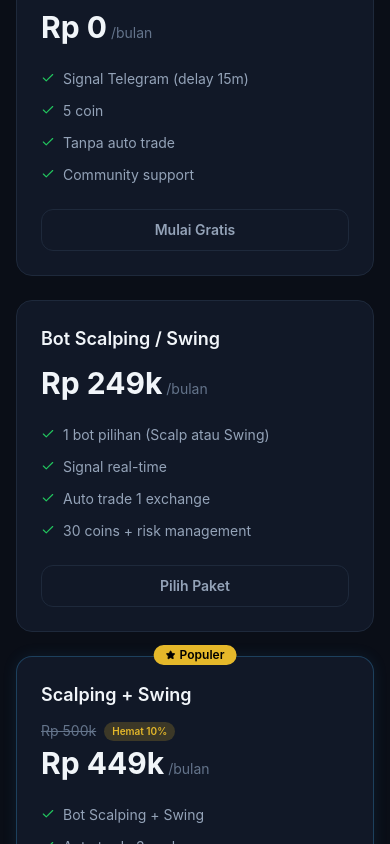
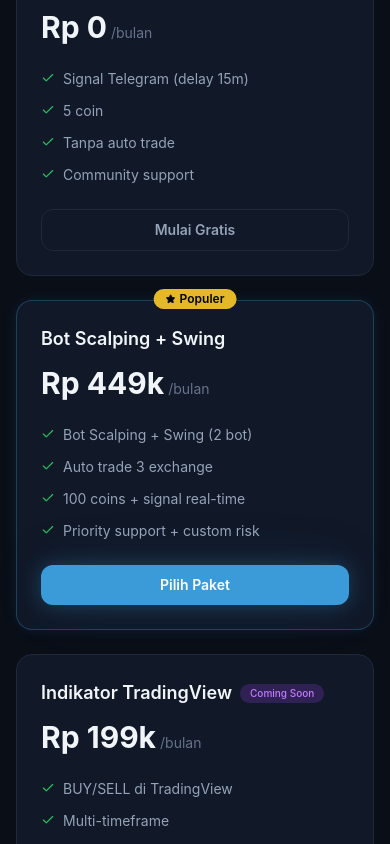
Before and after one commit to Erictan24/cryptovision-web, a Next.js app: page / in a window 390 px wide. Shown: the part 3757-4601 px from the top of the page. Built offline with nearby package versions, Linux system fonts and the light colour scheme; no server answers.

Commit message:
Simplify pricing: remove single bot, keep Bot Combo + Indicator only

```diff
--- a/src/app/api/orders/route.ts
+++ b/src/app/api/orders/route.ts
@@ -4,8 +4,7 @@ import { getSession } from "@/lib/auth";
 import { createOrderDb, getOrderDb, getOrdersByUserDb, updateOrderStatusDb } from "@/lib/db";
 
 const PLANS: Record<string, { name: string; priceIDR: string; priceUSD: string }> = {
-  single: { name: "Bot Scalping / Swing", priceIDR: "Rp 249.000", priceUSD: "$19" },
-  dual: { name: "Scalping + Swing", priceIDR: "Rp 449.000", priceUSD: "$35" },
+  bot: { name: "Bot Scalping + Swing", priceIDR: "Rp 449.000", priceUSD: "$35" },
   indicator: { name: "Indikator TradingView", priceIDR: "Rp 199.000", priceUSD: "$15" },
 };
 
--- a/src/app/checkout/page.tsx
+++ b/src/app/checkout/page.tsx
@@ -16,8 +16,7 @@ import {
 } from "lucide-react";
 
 const PLANS: Record<string, { name: string; nameEn: string; priceIDR: string; priceUSD: string }> = {
-  single: { name: "Bot Scalping / Swing", nameEn: "Scalping / Swing Bot", priceIDR: "Rp 249.000", priceUSD: "$19" },
-  dual: { name: "Scalping + Swing", nameEn: "Scalping + Swing", priceIDR: "Rp 449.000", priceUSD: "$35" },
+  bot: { name: "Bot Scalping + Swing", nameEn: "Scalping + Swing Bot", priceIDR: "Rp 449.000", priceUSD: "$35" },
   indicator: { name: "Indikator TradingView", nameEn: "TradingView Indicator", priceIDR: "Rp 199.000", priceUSD: "$15" },
 };
 
--- a/src/components/Pricing.tsx
+++ b/src/components/Pricing.tsx
@@ -23,28 +23,15 @@ export default function Pricing() {
       href: "/login",
     },
     {
-      key: "single",
-      name: p.single_name,
-      price: usd ? p.single_price_usd : p.single_price_idr,
-      features: [p.single_f1, p.single_f2, p.single_f3, p.single_f4],
-      cta: p.cta,
-      popular: false,
-      accent: false,
-      comingSoon: false,
-      href: "/checkout?plan=single",
-    },
-    {
-      key: "dual",
-      name: p.dual_name,
-      price: usd ? p.dual_price_usd : p.dual_price_idr,
-      originalPrice: usd ? p.dual_original_usd : p.dual_original_idr,
-      discount: p.dual_discount,
-      features: [p.dual_f1, p.dual_f2, p.dual_f3, p.dual_f4],
+      key: "bot",
+      name: p.bot_name,
+      price: usd ? p.bot_price_usd : p.bot_price_idr,
+      features: [p.bot_f1, p.bot_f2, p.bot_f3, p.bot_f4],
       cta: p.cta,
       popular: true,
       accent: true,
       comingSoon: false,
-      href: "/checkout?plan=dual",
+      href: "/checkout?plan=bot",
     },
     {
       key: "indicator",
@@ -100,7 +87,7 @@ export default function Pricing() {
         </motion.div>
 
         {/* Cards */}
-        <div className="mt-12 grid gap-6 sm:grid-cols-2 lg:grid-cols-4">
+        <div className="mt-12 grid gap-6 sm:grid-cols-2 lg:grid-cols-3">
           {plans.map((plan, i) => (
             <motion.div
               key={plan.name}
@@ -130,14 +117,6 @@ export default function Pricing() {
               </div>
 
               <div className="mt-3">
-                {plan.originalPrice && (
-                  <div className="flex items-center gap-2 mb-1">
-                    <span className="text-sm text-[var(--color-text-muted)] line-through">{plan.originalPrice}</span>
-                    <span className="rounded-full bg-[var(--color-gold)]/20 px-2 py-0.5 text-[10px] font-semibold text-[var(--color-gold)]">
-                      {plan.discount}
-                    </span>
-                  </div>
-                )}
                 <div className="flex items-baseline gap-1">
                   <span className="text-3xl font-bold">{plan.price}</span>
                   <span className="text-sm text-[var(--color-text-muted)]">
--- a/src/lib/orders.ts
+++ b/src/lib/orders.ts
@@ -55,7 +55,6 @@ export function getOrdersByUser(userId: number): Order[] {
 }
 
 export const PLANS: Record<string, { name: string; priceIDR: string; priceUSD: string; amountIDR: number }> = {
-  single: { name: "Bot Scalping / Swing", priceIDR: "Rp 249.000", priceUSD: "$19", amountIDR: 249000 },
-  dual: { name: "Scalping + Swing", priceIDR: "Rp 449.000", priceUSD: "$35", amountIDR: 449000 },
+  bot: { name: "Bot Scalping + Swing", priceIDR: "Rp 449.000", priceUSD: "$35", amountIDR: 449000 },
   indicator: { name: "Indikator TradingView", priceIDR: "Rp 199.000", priceUSD: "$15", amountIDR: 199000 },
 };
--- a/src/messages/en.json
+++ b/src/messages/en.json
@@ -64,23 +64,13 @@
     "free_f2": "5 coins",
     "free_f3": "No auto trade",
     "free_f4": "Community support",
-    "single_name": "Scalping / Swing Bot",
-    "single_price_idr": "Rp 249k",
-    "single_price_usd": "$19",
-    "single_f1": "1 bot of your choice (Scalp or Swing)",
-    "single_f2": "Real-time signals",
-    "single_f3": "Auto trade 1 exchange",
-    "single_f4": "30 coins + risk management",
-    "dual_name": "Scalping + Swing",
-    "dual_price_idr": "Rp 449k",
-    "dual_price_usd": "$35",
-    "dual_original_idr": "Rp 500k",
-    "dual_original_usd": "$38",
-    "dual_discount": "Save 10%",
-    "dual_f1": "Scalping + Swing Bot",
-    "dual_f2": "Auto trade 3 exchanges",
-    "dual_f3": "100 coins",
-    "dual_f4": "Priority support + custom risk",
+    "bot_name": "Scalping + Swing Bot",
+    "bot_price_idr": "Rp 449k",
+    "bot_price_usd": "$35",
+    "bot_f1": "Scalping + Swing Bot (2 bots)",
+    "bot_f2": "Auto trade 3 exchanges",
+    "bot_f3": "100 coins + real-time signals",
+    "bot_f4": "Priority support + custom risk",
     "indicator_name": "TradingView Indicator",
     "indicator_price_idr": "Rp 199k",
     "indicator_price_usd": "$15",
--- a/src/messages/id.json
+++ b/src/messages/id.json
@@ -64,23 +64,13 @@
     "free_f2": "5 coin",
     "free_f3": "Tanpa auto trade",
     "free_f4": "Community support",
-    "single_name": "Bot Scalping / Swing",
-    "single_price_idr": "Rp 249k",
-    "single_price_usd": "$19",
-    "single_f1": "1 bot pilihan (Scalp atau Swing)",
-    "single_f2": "Signal real-time",
-    "single_f3": "Auto trade 1 exchange",
-    "single_f4": "30 coins + risk management",
-    "dual_name": "Scalping + Swing",
-    "dual_price_idr": "Rp 449k",
-    "dual_price_usd": "$35",
-    "dual_original_idr": "Rp 500k",
-    "dual_original_usd": "$38",
-    "dual_discount": "Hemat 10%",
-    "dual_f1": "Bot Scalping + Swing",
-    "dual_f2": "Auto trade 3 exchange",
-    "dual_f3": "100 coins",
-    "dual_f4": "Priority support + custom risk",
+    "bot_name": "Bot Scalping + Swing",
+    "bot_price_idr": "Rp 449k",
+    "bot_price_usd": "$35",
+    "bot_f1": "Bot Scalping + Swing (2 bot)",
+    "bot_f2": "Auto trade 3 exchange",
+    "bot_f3": "100 coins + signal real-time",
+    "bot_f4": "Priority support + custom risk",
     "indicator_name": "Indikator TradingView",
     "indicator_price_idr": "Rp 199k",
     "indicator_price_usd": "$15",
```
